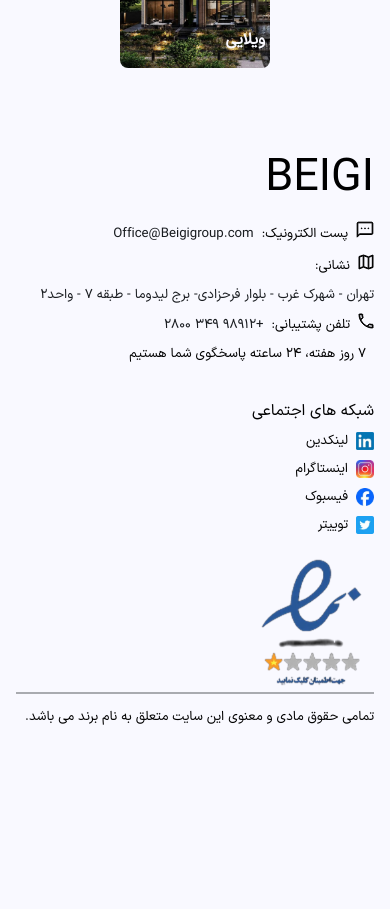
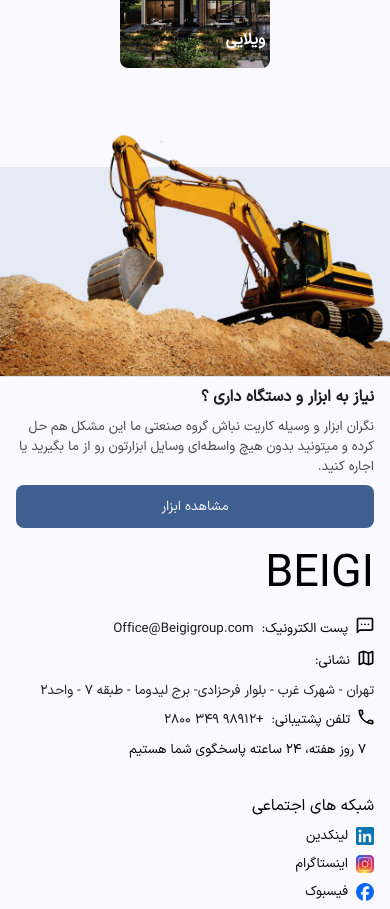
Before and after one commit to nazaninjh/sourcing, a Next.js app: page / in a window 390 px wide. Shown: the part 3400-4309 px from the top of the page. Before the commit the page ends 4141 px from the top, so only its background shows below. Built offline with nearby package versions, Linux system fonts and the light colour scheme.

Commit message:
Develop tools component for mobile

```diff
--- a/src/app/globals.scss
+++ b/src/app/globals.scss
@@ -1,6 +1,7 @@
 @use "./styles/variables" as vars;
 @use "./styles//functions" as fns;
 @use "./styles/mixins" as mixin;
+@use "./styles/placeholders";
 
 :root {
   font-family: var(--font-fa), "sans-serif";
@@ -44,26 +45,7 @@ body {
 
   max-width: 100%;
 }
+
 .wrapper {
-  max-width: 100%;
-  padding-inline: 1rem;
-  padding-block: 0px;
+  @extend %wrapper;
 }
-
-@media (min-width: 640px) and (max-width: 1440px) {
-  .wrapper {
-    max-width: vars.$max-page-width;
-    margin: 0 auto;
-    padding-inline: 2rem;
-    padding-block: 0px;
-  }
-}
-
-@media (min-width: 1440px) {
-  .wrapper {
-    max-width: vars.$max-page-width;
-    margin: 0 auto;
-    padding-inline: 0px;
-    padding-block: 0px;
-  }
-}
--- a/src/app/page.tsx
+++ b/src/app/page.tsx
@@ -5,6 +5,7 @@ import InformationComponent from "@/components/information/information.component
 import BiddingComponent from "@/components/bidding/bidding.component";
 import MapComponent from "@/components/map/map.component";
 import ArchivedComponent from "@/components/Home/archived-projects/archived.component";
+import ToolsComponent from "@/components/Home/tools-component/tools.component";
 
 export default function Home() {
   return (
@@ -15,6 +16,7 @@ export default function Home() {
       <BiddingComponent />
       <MapComponent />
       <ArchivedComponent />
+      <ToolsComponent />
       <FooterComponent />
     </main>
   );
--- a/src/app/styles/_placeholders.scss
+++ b/src/app/styles/_placeholders.scss
@@ -69,6 +69,30 @@
   }
 }
 
+%wrapper {
+  max-width: 100%;
+  padding-inline: 1rem;
+  padding-block: 0px;
+}
+
+@media (min-width: 40rem) and (max-width: 90rem) {
+  %wrapper {
+    max-width: vars.$max-page-width;
+    margin: 0 auto;
+    padding-inline: 2rem;
+    padding-block: 0px;
+  }
+}
+
+@media (min-width: 90rem) {
+  %wrapper {
+    max-width: vars.$max-page-width;
+    margin: 0 auto;
+    padding-inline: 0px;
+    padding-block: 0px;
+  }
+}
+
 %grid-stack {
   display: grid;
   grid-template-columns: 1fr;
--- /dev/null
+++ b/src/components/Home/tools-component/assets/texts/tools.json
@@ -0,0 +1,5 @@
+{
+  "title": "نیاز به ابزار و دستگاه داری ؟",
+  "content": "نگران ابزار و وسیله کاریت نباش گروه صنعتی ما این مشکل هم حل کرده و میتونید بدون هیچ واسطه‌ای وسایل ابزارتون رو از ما بگیرید یا اجاره کنید.",
+  "btnTxt": "مشاهده ابزار"
+}
--- /dev/null
+++ b/src/components/Home/tools-component/tools.component.tsx
@@ -0,0 +1,27 @@
+import Image from "next/image";
+import texts from "./assets/texts/tools.json";
+import crane from "./assets/images/crane-pic.webp";
+import rectangle from "./assets/images/crane-rectangle.webp";
+import styles from "./tools.module.scss";
+
+export default function ToolsComponent() {
+  return (
+    <section className={styles.container}>
+      <div className={styles.box}>
+        <div className={styles.bg} />
+        {/* <div className={styles["bg-desktop"]}>
+          <Image src={rectangle} alt="جرثقیل" width={686} height={433} />
+        </div> */}
+        <Image src={crane} alt="جرثقیل" width={428} height={269} />
+      </div>
+
+      <div className="wrapper">
+        <div className={styles.txt}>
+          <p className={styles.title}>{texts.title}</p>
+          <p className={styles.content}>{texts.content}</p>
+          <button type="button">{texts.btnTxt}</button>
+        </div>
+      </div>
+    </section>
+  );
+}
--- /dev/null
+++ b/src/components/Home/tools-component/tools.module.scss
@@ -0,0 +1,59 @@
+@use "./../../../app/styles/placeholders";
+@use "./../../../app/styles/variables" as vars;
+@use "./../../../app/styles/mixins" as mixin;
+.container {
+  display: grid;
+  justify-items: center;
+  row-gap: 0.5rem;
+
+  height: 100%;
+  width: 100%;
+  max-width: 100%;
+
+  .box {
+    @extend %grid-stack;
+    .bg {
+      grid-area: stack;
+      align-self: end;
+      z-index: 1;
+      background-color: rgba(62, 95, 144, 0.1);
+      height: 86%;
+      width: 100%;
+    }
+    > img {
+      grid-area: stack;
+      z-index: 2;
+      align-self: start;
+      width: 100%;
+      height: 100%;
+      object-fit: cover;
+    }
+  }
+
+  .txt {
+    display: flex;
+    flex-direction: column;
+    gap: 0.5rem;
+    width: 100%;
+
+    > p {
+      margin: 0;
+    }
+    .title {
+      font-weight: 600;
+      font-size: vars.$fz-md;
+
+      color: vars.$text-dark;
+    }
+
+    .content {
+      font-size: vars.$fz-sm;
+      font-weight: 500;
+      color: vars.$text-gray;
+    }
+
+    > button {
+      @include mixin.GlobalBtn;
+    }
+  }
+}
```
Also changed, not shown: src/components/Home/tools-component/assets/images/crane-pic.webp (added), src/components/Home/tools-component/assets/images/crane-rectangle.webp (added).
